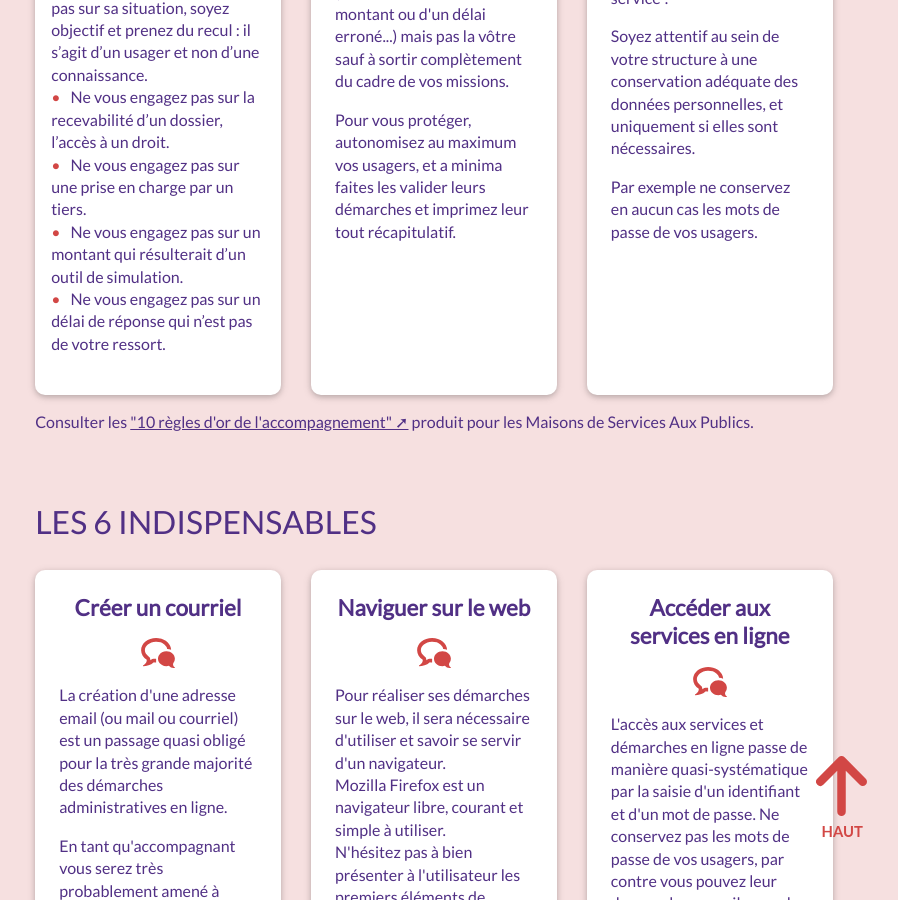
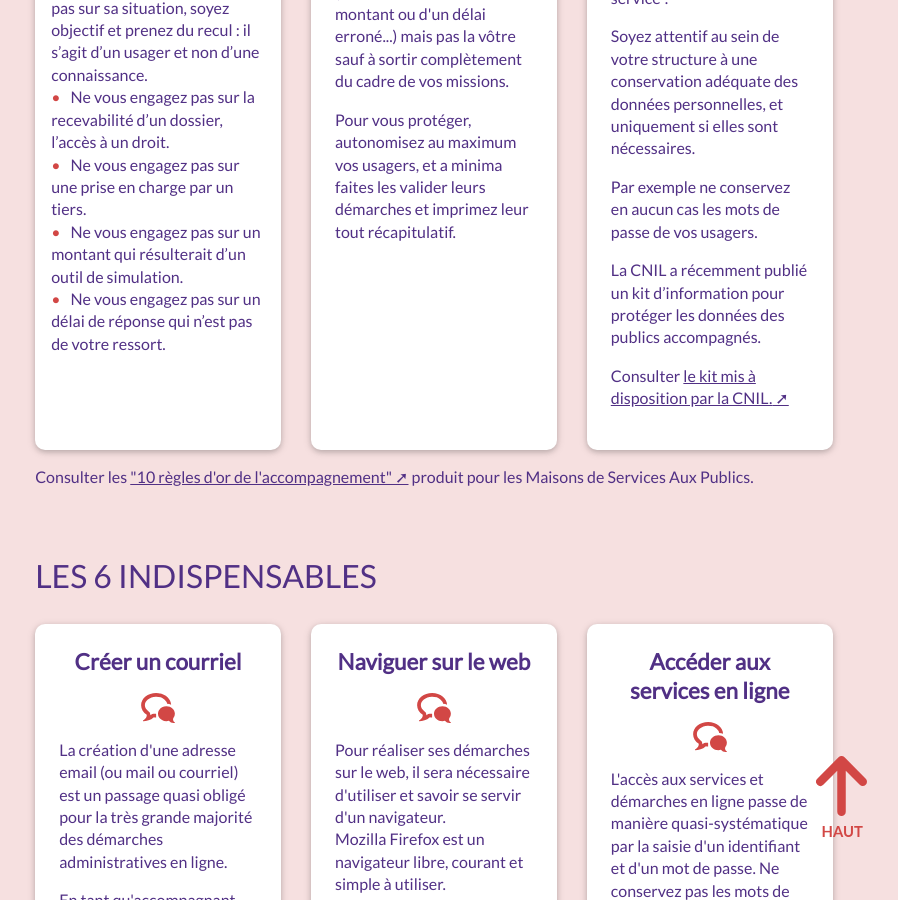
Before and after one commit to SocieteNumerique/kit, a Jekyll site: the page built from index.html, in a window 1280 px wide and 900 px high, scrolled down 4914 px. Shown: the whole window, without its empty margins (349-1247 px from the left). Built offline with Jekyll 4.4.1, drawn with Linux system fonts in a browser that asks for light colours; nearby versions of some CDN libraries; comment, search, counter and statistics services are not loaded.

Commit message:
Ajout du kit CNIL

```diff
--- a/_includes/jaccompagne.html
+++ b/_includes/jaccompagne.html
@@ -51,6 +51,8 @@
                                         <p>Résistez à la tentation de donner des informations à un tiers, même pour rendre service !</p>
                                         <p>Soyez attentif au sein de votre structure à une conservation adéquate des données personnelles, et uniquement si elles sont nécessaires.</p>
                                         <p>Par exemple ne conservez en aucun cas les mots de passe de vos usagers.</p>
+                                        <p>La CNIL a récemment publié un kit d’information pour protéger les données des publics accompagnés.</p>
+                                    <p>Consulter <a href="https://www.cnil.fr/fr/travailleurs-sociaux-un-kit-dinformation-pour-proteger-les-donnees-de-vos-publics" target="_blank" class="small-img underlink prpl external">le kit mis à disposition par la CNIL.</a></p>
                                     </div>
                                 </div>
                             </div>
```
